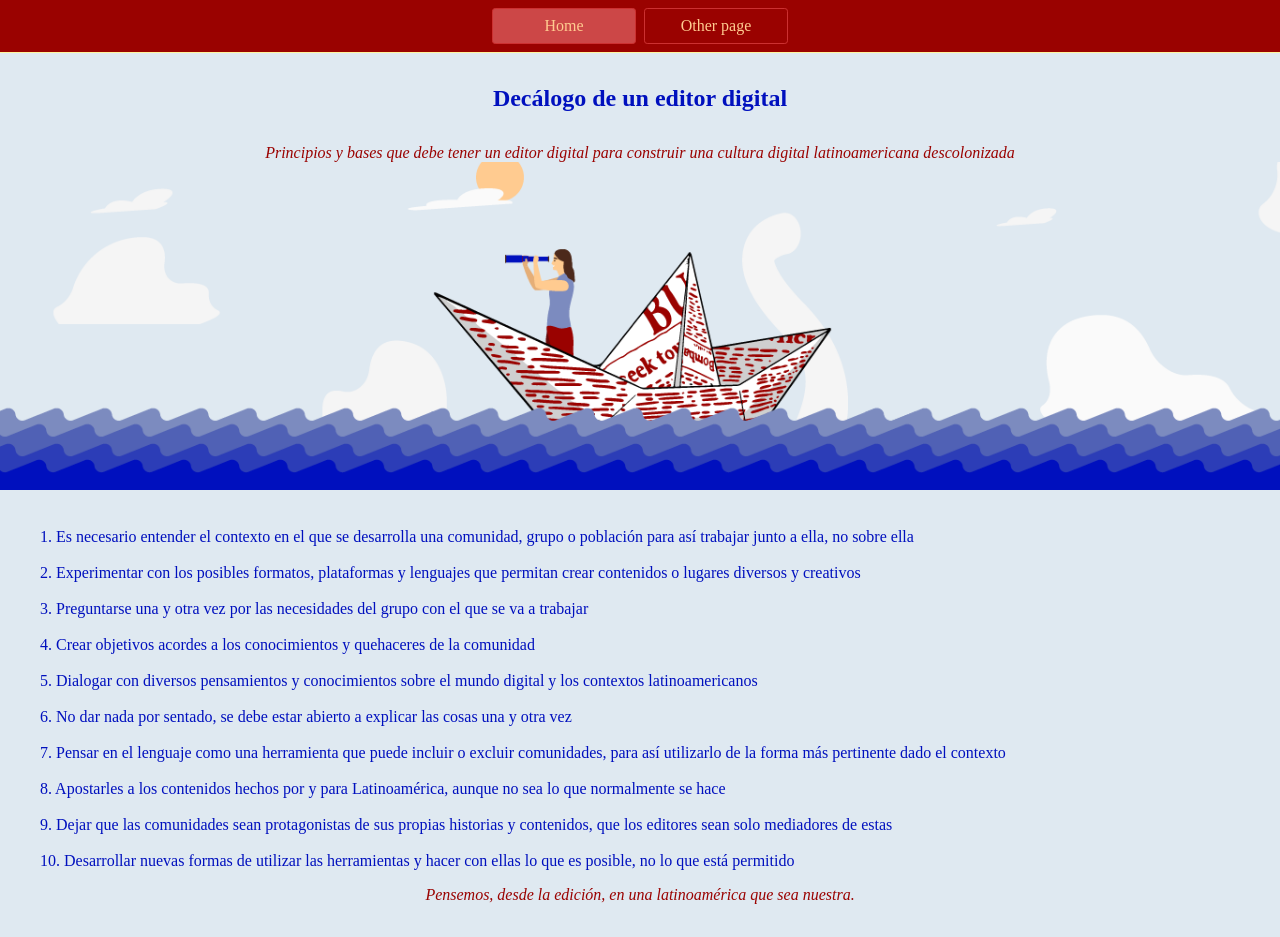
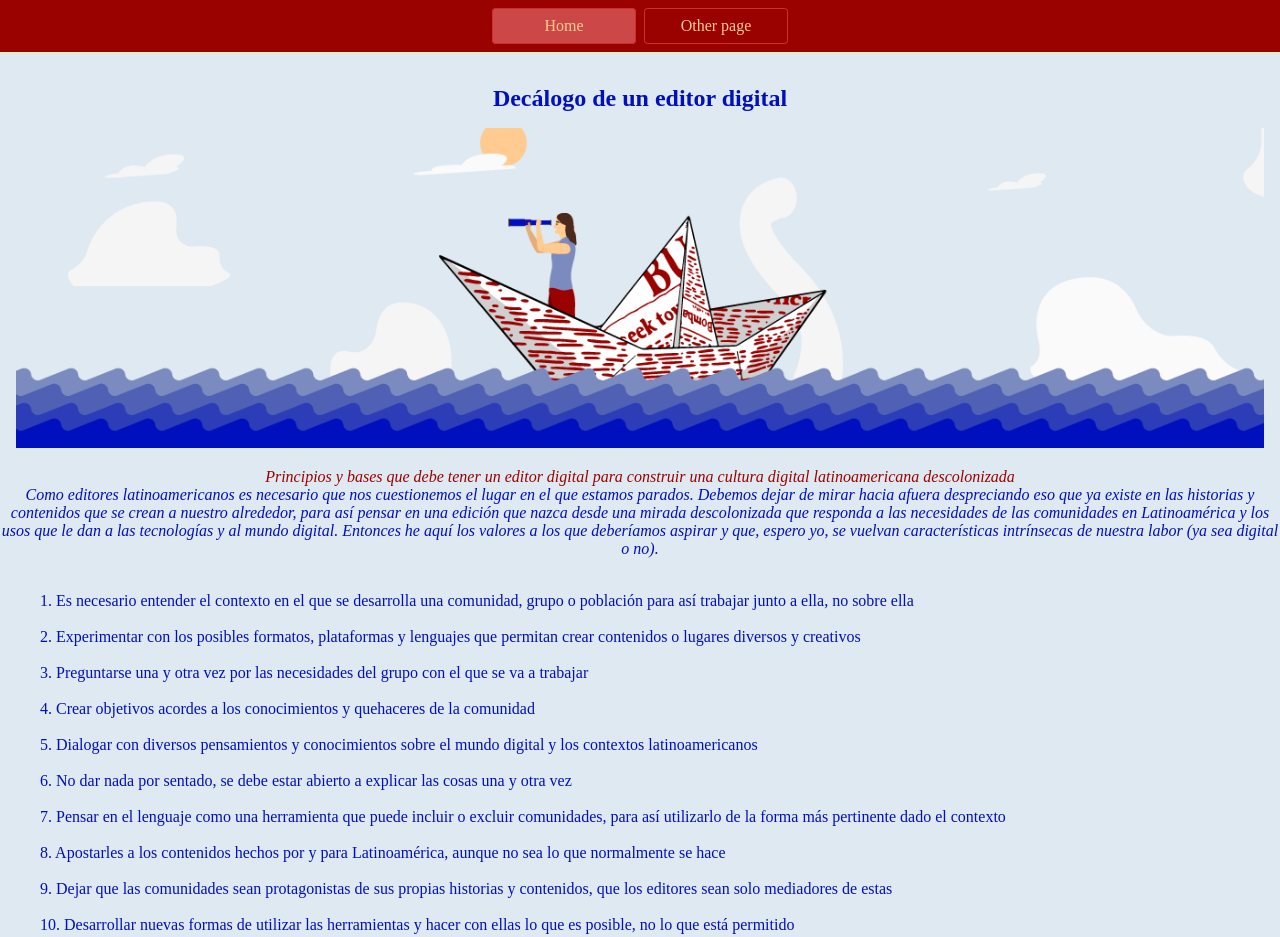
Before and after one commit to nataliaarueda/decalogo-editor, a plain HTML site: page index.html in a window 1280 px wide. Shown: the top 937 px of the page. Before the commit the page ends 904 px from the top, so only its background shows below. Drawn offline with Linux system fonts and the light colour scheme.

Commit message:
Update index.html

```diff
--- a/index.html
+++ b/index.html
@@ -15,12 +15,13 @@
     <!--hola lili!!! (bienvenida a mi html) el concepto es: redescubriendo América ;)-->
     <main>
       <h1>Decálogo de un editor digital</h1>
+       <center>
+     <img src="encabezado.png" alt="Mujer mirando por unos vinoculares en las manos mientras navega el mar en un barquito de papel"/>
+       </center>
+      <!--(esta es una imagen que yo misma construí, todos los recursos los encontré en Freepik y los edité a la paleta de colores y a lo que buscaba) cuando pienso en el descubrimiento de América en lo primero que pienso es en los nombres de los barcos: la pinta, la niña y la santa maría (¿porqué? no sé). con esta imagen quise apelar un poco a eso y me pareció lógico que el barco fuera de papel, es información para editores after all-->
     </main>
      <p class="p-rojo"> Principios y bases que debe tener un editor digital para construir una cultura digital latinoamericana descolonizada</p>
-   <center>
-     <img src="encabezado.png" alt="Mujer mirando por unos vinoculares en las manos mientras navega el mar en un barquito de papel"/>
-   </center>
-      <!--(esta es una imagen que yo misma construí, todos los recursos los encontré en Freepik y los edité a la paleta de colores y a lo que buscaba) cuando pienso en el descubrimiento de América en lo primero que pienso es en los nombres de los barcos: la pinta, la niña y la santa maría (¿porqué? no sé). con esta imagen quise apelar un poco a eso y me pareció lógico que el barco fuera de papel, es información para editores after all-->
+    <p>Como editores latinoamericanos es necesario que nos cuestionemos el lugar en el que estamos parados. Debemos dejar de mirar hacia afuera despreciando eso que ya existe en las historias y contenidos que se crean a nuestro alrededor, para así pensar en una edición que nazca desde una mirada descolonizada que responda a las necesidades de las comunidades en Latinoamérica y los usos que le dan a las tecnologías y al mundo digital. Entonces he aquí los valores a los que deberíamos aspirar y que, espero yo, se vuelvan características intrínsecas de nuestra labor (ya sea digital o no).</p>
     <ol>
       <br>1. Es necesario entender el contexto en el que se desarrolla una comunidad, grupo o población para así trabajar junto a ella, no sobre ella<br>
       <br>2. Experimentar con los posibles formatos, plataformas y lenguajes que permitan crear contenidos o lugares diversos y creativos<br>
```
